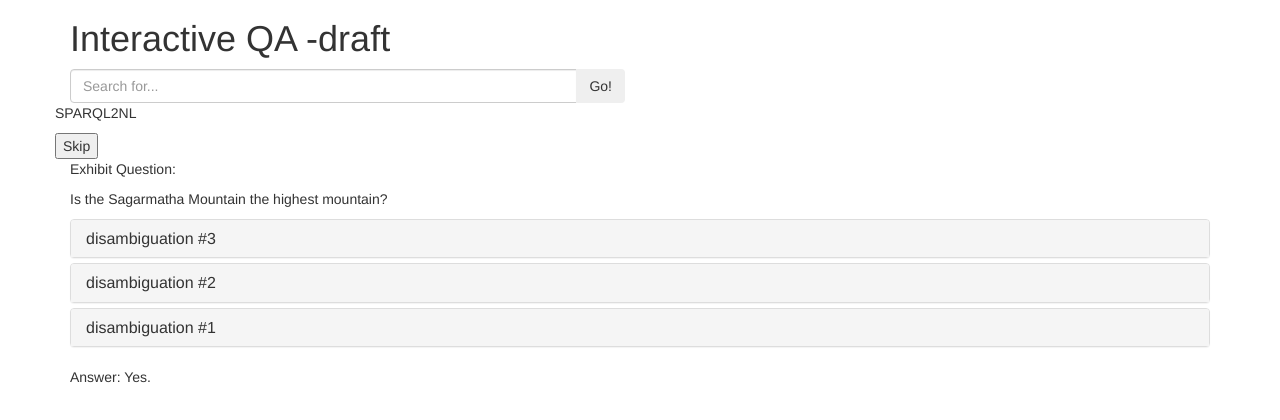
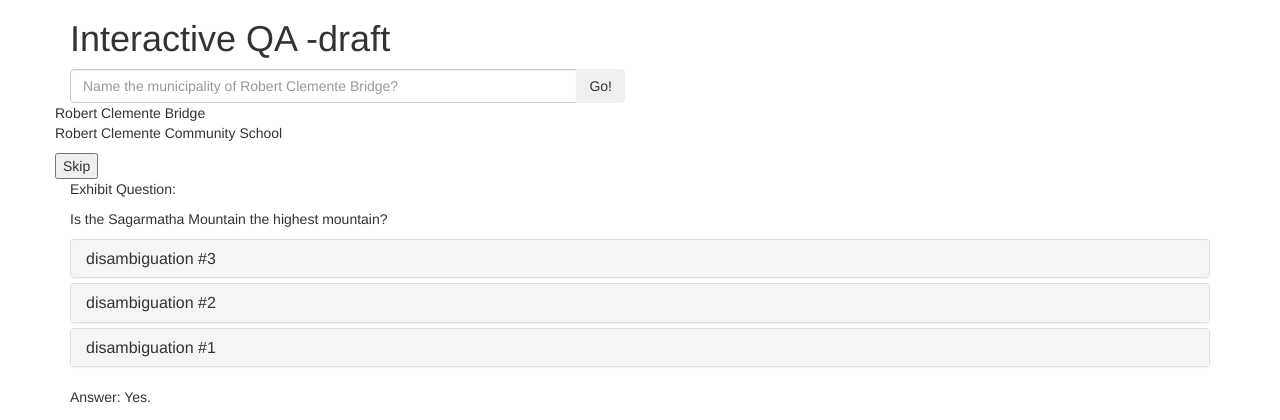
Before and after one commit to AskNowQA/InteractiveQA, a Flask app: page / in a window 1280 px wide. Shown: the part 51-471 px from the top of the page. Run offline with Flask 2, Linux system fonts and the light colour scheme; some libraries are stand-ins or nearby versions.

Commit message:
intergration
run python backend.py

```diff
--- a/UI/login_version/templates/index.html
+++ b/UI/login_version/templates/index.html
@@ -40,7 +40,7 @@ Demo App
             <div class="row">
               <div class="col-lg-6">
                 <div class="input-group">
-                  <input type="text" class="form-control" placeholder="Search for..." aria-label="Search for...">
+                  <input type="text" class="form-control" placeholder="Name the municipality of Robert Clemente Bridge?" aria-label="Search for...">
                     <span class="input-group-btn">
                         <button class="btn btn-secondary" type="button">Go!</button>
                     </span>
@@ -51,7 +51,9 @@ Demo App
 
             <div class="row">
                 <div class="sup">
-                    <p>SPARQL2NL</br></p>
+                    <p>Robert Clemente Bridge</br>
+                        Robert Clemente Community School</br>
+                    </p>
                     <button class="directAnswer" type="button">Skip</button>
                 </div>
             </div>
```
